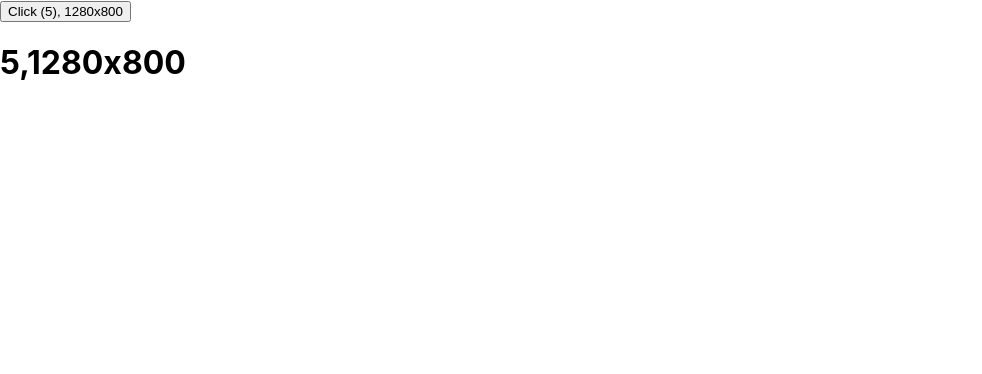
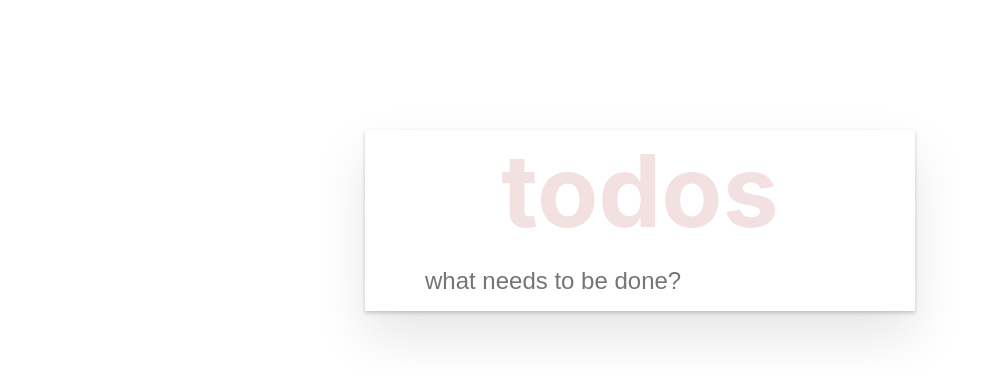
Before and after one commit to lumpyin/train-ticket, a React app: page / in a window 1280 px wide. Shown: the top 374 px of the page, without its empty margins (0-982 px from the left). Built offline with nearby package versions, Linux system fonts and the light colour scheme.

Commit message:
build a todo list with function component

```diff
--- a/src/App.css
+++ b/src/App.css
@@ -1,38 +1,69 @@
-.App {
-  text-align: center;
+
+.todo-list{
+  width:550px;
+  margin:130px auto;
+  background: #fff;
+  box-shadow: 0 2px 4px 0 rgba(0, 0, 0, 0.2), 0 25px 50px 0 rgba(0, 0, 0, 0.1);
 }
 
-.App-logo {
-  height: 40vmin;
-  pointer-events: none;
+.control h1{
+  width:100%;
+  font-size:100px;
+  text-align: center;
+  margin:0;
+  color:rgba(175, 47, 47, 0.15);
 }
 
-@media (prefers-reduced-motion: no-preference) {
-  .App-logo {
-    animation: App-logo-spin infinite 20s linear;
-  }
+.control .new-todo{
+  padding:16px 16px 16px 60px;
+  border:0;
+  outline:none;
+  font-size:24px;
+  box-sizing: border-box;
+  width:100%;
+  line-height:1.4rm;
+  box-shadow: inset 0 -2ox 1px rgba(0, 0, 0, 0.3);
 }
 
-.App-header {
-  background-color: #282c34;
-  min-height: 100vh;
-  display: flex;
-  flex-direction: column;
-  align-items: center;
-  justify-content: center;
-  font-size: calc(10px + 2vmin);
-  color: white;
+.todos{
+  margin: 0;
+  padding: 0;
+  list-style: none;
 }
 
-.App-link {
-  color: #61dafb;
+.todo-item{
+  margin:0;
+  padding: 0;
+  list-style: none;
+  font-size: 24px;
+  display: flex;
+  align-items:center;
 }
 
-@keyframes App-logo-spin {
-  from {
-    transform: rotate(0deg);
-  }
-  to {
-    transform: rotate(360deg);
-  }
+.todo-item input{
+  display: block;
+  width:20px;
+  height: 20;
+  margin: 0 20px;
 }
+
+.todo-item label{
+  flex:1;
+  padding: 15px 15px 15px 0;
+  line-height: 1.2;
+  display: block;
+}
+
+.todo-item label.complete{
+  text-decoration: line-through;
+}
+
+.todo-item button{
+  border:0;
+  outline:0;
+  display: block;
+  width:40px;
+  text-align: center;
+  font-size: 30px;
+  color:#cc9a9a;
+}
--- a/src/App.js
+++ b/src/App.js
@@ -1,82 +1,131 @@
-import React ,{Component,useState,useMemo,useRef,useCallback,memo, PureComponent, useEffect}from 'react';
+import React ,{useState,useMemo,useRef,useCallback,memo, PureComponent, useEffect}from 'react';
+import './App.css';
+
+let idSeq = Date.now();
+
+const Control = memo(function Control(props){
+  const {addTodo} = props;
+  const inputRef = useRef();
 
 
+  const onSubmit = (e)=> {
+    e.preventDefault();
+    const newText = inputRef.current.value.trim();
 
-// const Counter = memo(function Counter(props){
-//   console.log('counter render');
-//   return (
-//   <h1 onClick={props.onClick}>{props.count}</h1>
-//   )
-//  }
-// )
+    if(newText.length === 0){
+      return;
+    }
+    addTodo({
+      id:++idSeq,
+      text:newText,
+      complete:false,
+    });
+
+    inputRef.current.value = '';
+  }
+
+  return (
+    <div className="control">
+      <h1>
+        todos
+      </h1>
+      <form onSubmit={onSubmit}>
+        <input
+          type="text"
+          ref={inputRef}
+          className="new-todo"
+          placeholder="what needs to be done?"
+        ></input>
+      </form>
+    </div>
+  )
+}
+)
 
 
+const TodoItem = memo(function TodoItem(props){
+  const {todo:{id,text,complete},toggleTodo,removeTodo} = props;
+
+  const onChange = () => {
+    toggleTodo(id);
+  }
+  const onRemove = ()=> {
+    removeTodo(id);
+  }
+
+  return (
+     <li className="todo-item">
+       <input
+            type="checkbox"
+            onChange={onChange}
+            checked={complete}></input>
+        <label className={complete?'complete':''}>{text}</label>
+        <button onClick={onRemove} >&#xd7;</button>
+     </li>
+  )
+}
+)
+
+const Todos = memo(function Todos(props){
+  const {todos,toggleTodo,removeTodo} = props;
 
 
-function useCount(defaultCount){
-  const [count,setCount] = useState(defaultCount);
-  let it = useRef();
+  return (
+    <ul>
+      {
+        todos.map(todo => {
+          return <TodoItem
+                    key={todo.id}
+                    todo={todo}
+                    toggleTodo={toggleTodo}
+                    removeTodo={removeTodo}
+                  />
+        })
+      }
+    </ul>
+  )
+}
+)
 
-  useEffect(()=> {
-    it.current = setInterval(()=> {
-       setCount(count => count + 1);
-    },1000);
+const LS_KEY = '_$-todos_';
+
+function TodoList(){
+
+  const [todos,setTodos] = useState([]);
+
+  const addTodo = useCallback((todo)=> {
+    setTodos(todos => [...todos,todo])
+  },[]);
+
+  const removeTodo = useCallback((id) => {
+    setTodos(todos => todos.filter(todo => {
+      return todo.id !== id;
+    }))
+ },[]);
+
+  const toggleTodo = useCallback((id) => {
+    setTodos(todos => todos.map(todo => {
+      return todo.id === id ? {...todo,complete:!todo.complete}:todo;
+    }))
   },[]);
 
   useEffect(()=> {
-    if(count >= 10){
-       clearInterval(it.current);
-    }
-  });
+    const todos = JSON.parse(localStorage.getItem(LS_KEY) || '[]');
+    setTodos(todos);
+  },[])
 
-  return [count,setCount];
+  useEffect(()=> {
+    localStorage.setItem(LS_KEY,JSON.stringify(todos));
+  },[todos]);
 
-}
 
-function useCounter(count){
-  const size = useSize();
-  return(
-  <h1>{count},{size.width}x{size.height} </h1>
+  return (
+  <div className="todo-list">
+    <Control addTodo={addTodo}/>
+    <Todos removeTodo={removeTodo} toggleTodo={toggleTodo} todos={todos} />
+  </div>
   )
 }
 
-function useSize(){
-  const [size,setSize] = useState({
-    width:document.documentElement.clientWidth,
-    height:document.documentElement.clientHeight
-  })
 
-  const onResize = useCallback(()=> {
-    setSize({
-      width:document.documentElement.clientWidth,
-      height:document.documentElement.clientHeight
-    })
-  },[]);
-
-  useEffect(()=> {
-    window.addEventListener('resize',onResize,false);
-    return ()=> {
-      window.removeEventListener('resize',onResize,false);
-    }
-  },[]);
-  return size;
-}
-
-function App(props){
-
-  const [count,setCount] = useCount(0);
-  const Counter = useCounter(count);
-  const size = useSize();
-
-  return (
-    <div>
-      <button onClick={()=>setCount(count + 1)}>
-        Click ({count}), {size.width}x{size.height}
-
-        </button>
-        {Counter}
-    </div>
-  )
-}
-
-export default App;
+export default TodoList;
```
